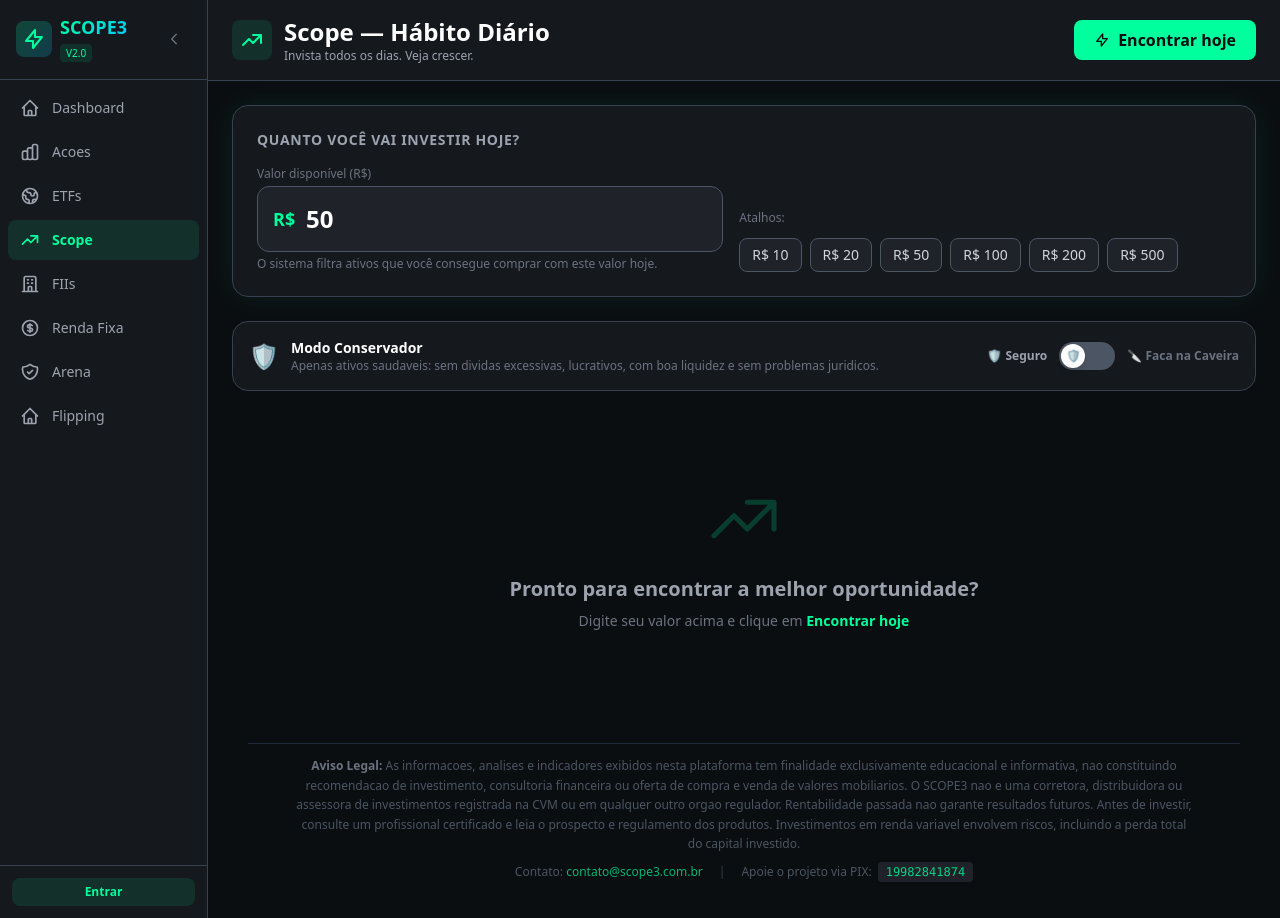
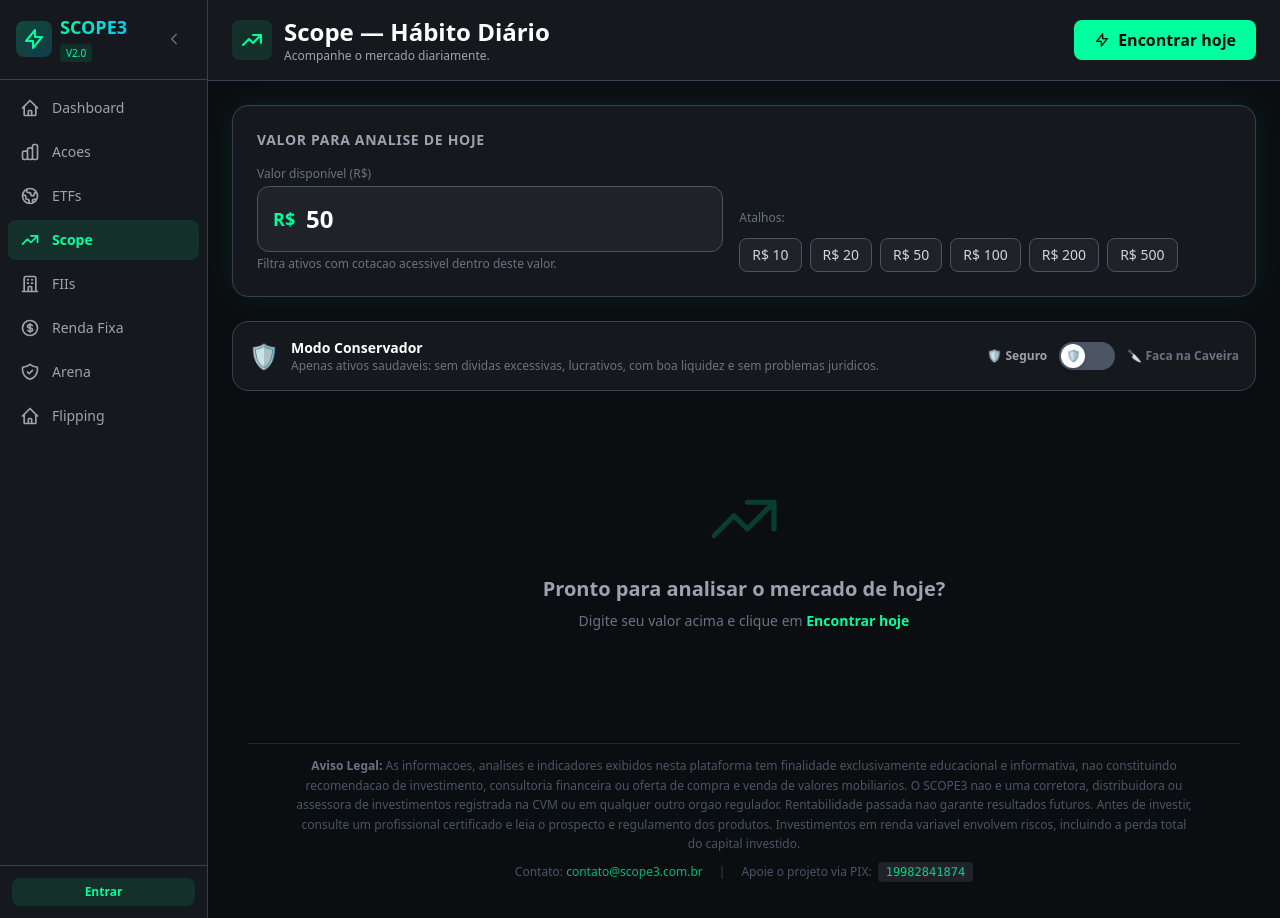
Before and after one commit to tonyoecruz/market-hacking, a FastAPI app: page /scope/ in a window 1280 px wide. Run offline with FastAPI, Linux system fonts and the light colour scheme; some libraries are stand-ins or nearby versions.

Commit message:
Minha atualização

```diff
--- a/routes/renda_fixa.py
+++ b/routes/renda_fixa.py
@@ -149,10 +149,10 @@ Este produto oferece uma rentabilidade {{rate_analysis}}.
 ⭐ Score SCOPE3: {score}
 
 🔑 Pontos Principais:
-• {"Produto isento de Imposto de Renda — ideal para prazo de até 2-3 anos" if rate_type == "Isento" else "Incide tabela regressiva de IR (de 22,5% até 15% ao ano)"}
+• {"Produto isento de Imposto de Renda — aplicavel a prazos de ate 2-3 anos" if rate_type == "Isento" else "Incide tabela regressiva de IR (de 22,5% ate 15% ao ano)"}
 • {"Liquidez diária permite resgatar a qualquer momento" if liquidity == "Diária" else f"Prazo de carência de {liquidity} antes do resgate"}
 • {safety_rating} protege até R$ 250.000 por CPF/instituição
-• {"Alta rentabilidade — acima de 110% CDI é considerado excelente" if isinstance(rate_val, (int, float)) and rate_val >= 110 else "Rentabilidade competitiva para o perfil de risco"}
+• {"Rentabilidade acima de 110% CDI — patamar historicamente elevado" if isinstance(rate_val, (int, float)) and rate_val >= 110 else "Rentabilidade dentro da faixa de mercado para o perfil de risco"}
 
 ⚠️ Observações:
 • Compare sempre com o CDI atual (≈ 13,75% a.a.) para avaliar o retorno real
--- a/routes/scope.py
+++ b/routes/scope.py
@@ -1,17 +1,19 @@
 """
-Scope Router — Habit-Based Daily Investment Recommender
-=======================================================
-Conservative, safety-first daily investment recommendations.
+Scope Router — Habit-Based Daily Investment Analysis
+=====================================================
+Conservative, safety-first daily asset screening tool.
 
 Philosophy:
   SAFETY FIRST — only healthy, well-established assets pass the filters.
-  Then among those, pick the best dividend payers for the user's budget.
+  Then among those, rank the best dividend payers within a given budget.
 
 Pipeline:
   1. Load stocks (BR) + FIIs from database
   2. HARD FILTERS — eliminate risky/unhealthy assets
   3. Score survivors on a balanced mix of safety + income
   4. Return top 5 with full technical justification
+
+Note: This is an educational screening tool, not investment advice.
 """
 from fastapi import APIRouter, Request, Depends
 from fastapi.responses import HTMLResponse, JSONResponse
@@ -352,7 +354,7 @@ def _build_justification(row: dict, budget: float) -> dict:
             reasons.append(f"ROIC de {roic*100:.0f}% — empresa eficiente no uso do capital")
 
     if not reasons:
-        reasons.append("Melhor relacao risco-retorno disponivel dentro do seu orcamento hoje")
+        reasons.append("Melhor relacao risco-retorno identificada nos indicadores analisados")
 
     shares = math.floor(budget / price) if price > 0 else 0
     proj_monthly = round((dy / 100) * price / 12, 4) if price > 0 else 0
@@ -460,7 +462,7 @@ async def recommend(
     user: dict = Depends(get_optional_user),
 ):
     """
-    Daily investment recommendations.
+    Daily asset screening based on financial indicators.
     yolo=false (default) → conservative, safety-first filters.
     yolo=true  → "Faca na Caveira" — raw DY ranking, no safety filters.
     """
@@ -499,7 +501,7 @@ async def recommend(
                 f"Nenhum ativo com dividendos encontrado abaixo de R$ {budget:.2f}."
                 if yolo else
                 f"Nenhum ativo saudavel com dividendos encontrado abaixo de R$ {budget:.2f}. "
-                f"Tente aumentar o valor — muitos ativos seguros custam acima de R$ 10."
+                f"Tente aumentar o valor — muitos ativos com bons indicadores custam acima de R$ 10."
             )
             return _json_response({"status": "empty", "message": msg})
 
@@ -518,7 +520,7 @@ async def recommend(
             "budget": float(budget),
             "mode": "yolo" if yolo else "safe",
             "count": len(results),
-            "recommendations": results,
+            "results": results,
         })
 
     except Exception as e:
--- a/templates/pages/acoes.html
+++ b/templates/pages/acoes.html
@@ -333,6 +333,11 @@
         // Save default if not yet set
         if (savedMarket === null) localStorage.setItem('selected_market', 'BR');
         renderStrategyCards();
+
+        // Auto-open analysis if ?analyze=TICKER in URL
+        const params = new URLSearchParams(window.location.search);
+        const analyzeTicker = params.get('analyze');
+        if (analyzeTicker) analyzeStock(analyzeTicker.toUpperCase());
     });
 
     function onMarketChange() {
--- a/templates/pages/fiis.html
+++ b/templates/pages/fiis.html
@@ -245,6 +245,11 @@
     // ══════════════════════════════════════════════════════════════════════
     window.addEventListener('DOMContentLoaded', () => {
         renderStrategyCards();
+
+        // Auto-open analysis if ?analyze=TICKER in URL
+        const params = new URLSearchParams(window.location.search);
+        const analyzeTicker = params.get('analyze');
+        if (analyzeTicker) analyzeFII(analyzeTicker.toUpperCase());
     });
 
     // ══════════════════════════════════════════════════════════════════════
--- a/templates/pages/scope.html
+++ b/templates/pages/scope.html
@@ -57,13 +57,13 @@
                 </div>
                 <div>
                     <h1 class="text-2xl font-bold text-white">Scope — Hábito Diário</h1>
-                    <p class="text-xs text-gray-400">Invista todos os dias. Veja crescer.</p>
+                    <p class="text-xs text-gray-400">Acompanhe o mercado diariamente.</p>
                 </div>
             </div>
             <div class="flex items-center gap-3">
                 <span id="streak-badge" class="hidden items-center gap-2 px-3 py-1.5 bg-orange-500/10 border border-orange-500/30 rounded-lg text-sm text-orange-400 font-semibold">
                     <span class="streak-flame">🔥</span>
-                    <span id="streak-count">0</span> dias seguidos
+                    <span id="streak-count">0</span> dias úteis seguidos
                 </span>
                 <button onclick="runRecommendation()" id="btn-recommend"
                     class="px-5 py-2 bg-primary text-dark-900 font-bold rounded-lg hover:bg-primary/90 transition-all flex items-center gap-2">
@@ -80,7 +80,7 @@
             <!-- ── BUDGET INPUT ────────────────────────────────────────────── -->
             <div class="bg-dark-800 border border-gray-700 rounded-2xl p-6 scope-glow">
                 <p class="text-sm text-gray-400 mb-4 uppercase tracking-wider font-semibold">
-                    Quanto você vai investir hoje?
+                    Valor para analise de hoje
                 </p>
                 <div class="flex flex-col md:flex-row gap-4 items-start md:items-end">
                     <div class="flex-1">
@@ -94,7 +94,7 @@
                                 onkeydown="if(event.key==='Enter') runRecommendation()">
                         </div>
                         <p class="text-xs text-gray-500 mt-1">
-                            O sistema filtra ativos que você consegue comprar com este valor hoje.
+                            Filtra ativos com cotacao acessivel dentro deste valor.
                         </p>
                     </div>
 
@@ -139,7 +139,7 @@
             <!-- ── LOADING ─────────────────────────────────────────────────── -->
             <div id="loading" class="hidden text-center py-16">
                 <div class="inline-block animate-spin rounded-full h-14 w-14 border-b-2 border-primary mb-4"></div>
-                <p class="text-gray-400 text-lg">Analisando o mercado para você...</p>
+                <p class="text-gray-400 text-lg">Analisando indicadores do mercado...</p>
                 <p class="text-gray-600 text-sm mt-1">Comparando centenas de ativos</p>
             </div>
 
@@ -149,13 +149,13 @@
                     <path stroke-linecap="round" stroke-linejoin="round" stroke-width="1.5"
                         d="M13 7h8m0 0v8m0-8l-8 8-4-4-6 6"/>
                 </svg>
-                <p class="text-xl font-semibold text-gray-400">Pronto para encontrar a melhor oportunidade?</p>
+                <p class="text-xl font-semibold text-gray-400">Pronto para analisar o mercado de hoje?</p>
                 <p class="text-sm mt-2">Digite seu valor acima e clique em <strong class="text-primary">Encontrar hoje</strong></p>
             </div>
 
             <!-- ── ERROR STATE ─────────────────────────────────────────────── -->
             <div id="error-state" class="hidden bg-red-500/10 border border-red-500/30 rounded-xl p-6 text-center">
-                <p class="text-red-400 font-semibold" id="error-msg">Erro ao carregar recomendações.</p>
+                <p class="text-red-400 font-semibold" id="error-msg">Erro ao carregar resultados.</p>
             </div>
 
             <!-- ── RESULTS ─────────────────────────────────────────────────── -->
@@ -164,7 +164,7 @@
                 <!-- Summary bar -->
                 <div class="flex items-center justify-between">
                     <div>
-                        <h2 class="text-lg font-bold text-white">Melhores opções para você hoje</h2>
+                        <h2 class="text-lg font-bold text-white">Ativos identificados hoje</h2>
                         <p class="text-xs text-gray-500" id="results-subtitle"></p>
                     </div>
                     <span class="text-xs text-gray-500 px-3 py-1 bg-dark-700 rounded-full" id="results-count"></span>
@@ -176,7 +176,7 @@
                 <!-- ── PROJECTION PANEL ────────────────────────────────────── -->
                 <div id="projection-panel" class="hidden bg-dark-800 border border-gray-700 rounded-2xl p-6">
                     <h3 class="text-base font-bold text-white mb-1">
-                        Se você investir <span class="text-primary" id="proj-budget-lbl">R$ 50</span> por dia neste ativo:
+                        Simulacao: aportes diarios de <span class="text-primary" id="proj-budget-lbl">R$ 50</span> neste ativo
                     </h3>
                     <p class="text-xs text-gray-500 mb-5">Simulando compras diarias de <span id="proj-shares-day">1</span> cota(s) a <span id="proj-price-lbl">—</span></p>
 
@@ -346,15 +346,23 @@ function toggleYolo() {
     }
 }
 
-// ── Streak (localStorage) ────────────────────────────────────────────────────
+// ── Streak (localStorage) — ignores weekends (market closed) ─────────────────
 function updateStreak() {
-    const today = new Date().toISOString().split('T')[0];
+    const now = new Date();
+    const dow = now.getDay(); // 0=Sun, 6=Sat
+    if (dow === 0 || dow === 6) return; // Weekend — market closed, don't count
+
+    const today = now.toISOString().split('T')[0];
     const data = JSON.parse(localStorage.getItem('scope_streak') || '{"last":"","count":0}');
-    const yesterday = new Date(Date.now() - 86400000).toISOString().split('T')[0];
+
+    // Find previous business day (skip weekends)
+    let prev = new Date(now);
+    do { prev.setDate(prev.getDate() - 1); } while (prev.getDay() === 0 || prev.getDay() === 6);
+    const prevBizDay = prev.toISOString().split('T')[0];
 
     if (data.last === today) {
         // Already counted today
-    } else if (data.last === yesterday) {
+    } else if (data.last === prevBizDay) {
         data.count += 1;
         data.last = today;
     } else {
@@ -398,12 +406,12 @@ async function runRecommendation() {
             showError(data.message || 'Erro desconhecido.');
             return;
         }
-        if (data.status === 'empty' || !data.recommendations?.length) {
+        if (data.status === 'empty' || !data.results?.length) {
             showError(data.message || `Nenhum ativo disponível abaixo de R$ ${_budget.toFixed(2)}.`);
             return;
         }
 
-        renderResults(data.recommendations, _budget);
+        renderResults(data.results, _budget);
         updateStreak();
 
     } catch (e) {
@@ -441,22 +449,30 @@ function renderResults(recs, budget) {
         const winnerBanner = isWinner ? (_yoloMode ? `
             <div class="flex items-center gap-2 mb-3 p-3 bg-red-500/10 border border-red-500/30 rounded-lg">
                 <span class="text-red-400">💀</span>
-                <span class="text-red-400 font-bold text-sm">Maior dividendo encontrado — SEM garantia de saude financeira!</span>
+                <span class="text-red-400 font-bold text-sm">Maior dividendo identificado — SEM filtro de saude financeira</span>
             </div>` : `
             <div class="flex items-center gap-2 mb-3 p-3 bg-primary/10 border border-primary/30 rounded-lg">
                 <span class="pulse-green text-primary">●</span>
-                <span class="text-primary font-bold text-sm">Ativo mais seguro e rentavel para voce hoje com R$ ${budget.toFixed(2)}</span>
+                <span class="text-primary font-bold text-sm">Melhor posicionado no ranking de saude financeira e dividendos ate R$ ${budget.toFixed(2)}</span>
             </div>`) : '';
 
-        const addBtn = isWinner ? `
-            <button onclick="prepareWallet(${JSON.stringify(r).replace(/"/g, '&quot;')})"
-                class="mt-3 w-full py-2.5 bg-primary text-dark-900 font-bold rounded-lg hover:bg-primary/90 transition text-sm">
-                + Adicionar à carteira
-            </button>` : `
-            <button onclick="prepareWallet(${JSON.stringify(r).replace(/"/g, '&quot;')})"
-                class="mt-3 w-full py-2.5 bg-dark-700 border border-gray-600 text-gray-300 font-semibold rounded-lg hover:border-primary hover:text-primary transition text-sm">
-                Escolher este ativo
-            </button>`;
+        // Determine analysis page URL based on asset type
+        const analysisUrl = r.asset_type === 'FII' ? '/fiis' : '/acoes';
+
+        const actionBtns = `
+            <div class="flex gap-2 mt-3">
+                <button onclick="prepareWallet(${JSON.stringify(r).replace(/"/g, '&quot;')})"
+                    class="flex-1 py-2.5 ${isWinner ? 'bg-primary text-dark-900 font-bold' : 'bg-dark-700 border border-gray-600 text-gray-300 font-semibold hover:border-primary hover:text-primary'} rounded-lg transition text-sm">
+                    + Adicionar à carteira
+                </button>
+                <a href="${analysisUrl}?analyze=${r.ticker}" target="_blank"
+                    class="px-4 py-2.5 bg-dark-700 border border-gray-600 text-primary font-semibold rounded-lg hover:border-primary hover:bg-primary/10 transition text-sm flex items-center gap-1.5">
+                    <svg class="w-4 h-4" fill="none" stroke="currentColor" viewBox="0 0 24 24">
+                        <path stroke-linecap="round" stroke-linejoin="round" stroke-width="2" d="M9 19v-6a2 2 0 00-2-2H5a2 2 0 00-2 2v6a2 2 0 002 2h2a2 2 0 002-2zm0 0V9a2 2 0 012-2h2a2 2 0 012 2v10m-6 0a2 2 0 002 2h2a2 2 0 002-2m0 0V5a2 2 0 012-2h2a2 2 0 012 2v14a2 2 0 01-2 2h-2a2 2 0 01-2-2z"/>
+                    </svg>
+                    Analisar
+                </a>
+            </div>`;
 
         const card = document.createElement('div');
         card.className = `candidate-card bg-dark-800 border ${isWinner ? 'winner border-primary/50' : 'border-gray-700'} rounded-2xl p-5`;
@@ -504,7 +520,7 @@ function renderResults(recs, budget) {
                     <p class="text-xs text-gray-500 mt-1">com R$ ${budget.toFixed(2)}</p>
                 </div>
             </div>
-            ${addBtn}
+            ${actionBtns}
         `;
         list.appendChild(card);
     });
@@ -512,7 +528,7 @@ function renderResults(recs, budget) {
     // Subtitle
     document.getElementById('results-subtitle').textContent = _yoloMode
         ? `⚠️ FACA NA CAVEIRA — sem filtros de saude. Ordenado por dividendo bruto ate R$ ${budget.toFixed(2)}`
-        : `Ranqueados por saude financeira + dividendos. Ativos mais seguros aparecem primeiro. Ate R$ ${budget.toFixed(2)}`;
+        : `Ranqueados por indicadores de saude financeira + dividendos. Ate R$ ${budget.toFixed(2)} — analise antes de investir.`;
     document.getElementById('results-count').textContent = `${recs.length} opções encontradas`;
 
     document.getElementById('results-area').classList.remove('hidden');
```
